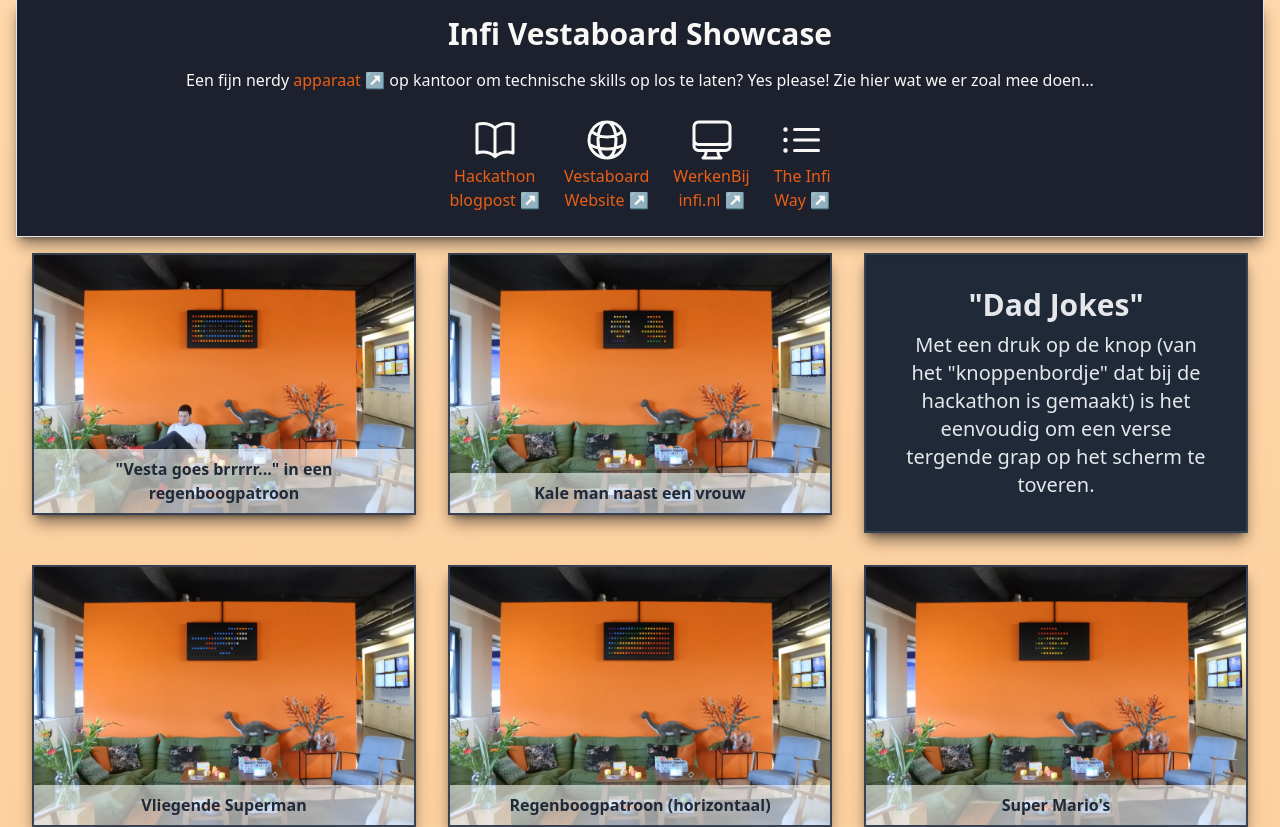
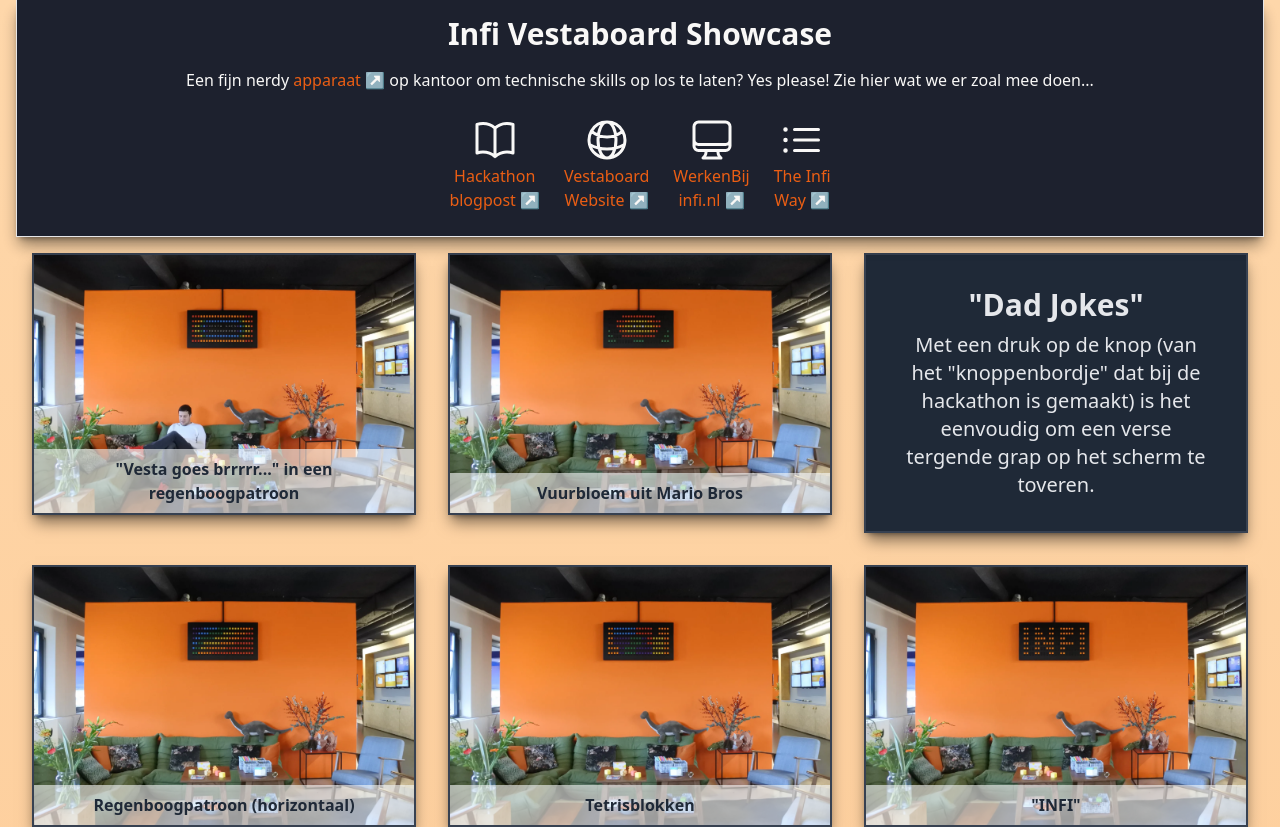
Before and after one commit to infi-nl/vestashowcase, a SvelteKit app: page / in a window 1280 px wide. Shown: the top 827 px of the page. Built offline with nearby package versions, Linux system fonts and the light colour scheme.

Commit message:
Replace SSR shuffling with placeholders

```diff
--- a/src/routes/+page.svelte
+++ b/src/routes/+page.svelte
@@ -1,10 +1,25 @@
 <script lang="ts">
-	import Footer from "./_components/Footer.svelte";
-import HeaderBar from "./_components/HeaderBar.svelte";
-import type { IPhoto } from "./_components/photos";
-	import PhotoThumbnail from "./_components/PhotoThumbnail.svelte";
-	import ThumbnailIntermezzo from "./_components/ThumbnailIntermezzo.svelte";
+  import { onMount  } from 'svelte';
+  import { photos, type IPhoto } from "./_components/photos";
+  import { shuffle } from "../lib/util/shuffle";
+
+  import Footer from "./_components/Footer.svelte";
+  import HeaderBar from "./_components/HeaderBar.svelte";
+  import PhotoThumbnail from "./_components/PhotoThumbnail.svelte";
+  import ThumbnailIntermezzo from "./_components/ThumbnailIntermezzo.svelte";
+
   export let data: { photos: IPhoto[] };
+  let shuffledPhotos: IPhoto[] = data.photos;
+
+  onMount (() => {
+    console.log("onMount");
+    const head = photos[0];
+    const tail = photos.slice(1);
+    shuffledPhotos = [
+        head, // Force a specific picture with a real life person at the start.
+        ...shuffle(tail)
+      ];
+  });
 </script>
 
 <header class="max-w-[1600px] mx-auto">
@@ -12,7 +27,7 @@ import type { IPhoto } from "./_components/photos";
   <HeaderBar />
 
   <div class="grid grid-cols-1 md:grid-cols-2 lg:grid-cols-3 gap-4 xl:gap-8 p-4 md:px-8">
-    {#each data.photos as photo, index}
+    {#each shuffledPhotos as photo, index}
 
       {#if index === 2}
         <ThumbnailIntermezzo class="aspect-[1790/1220]">
@@ -78,7 +93,7 @@ import type { IPhoto } from "./_components/photos";
         </ThumbnailIntermezzo>
       {/if}
 
-      <PhotoThumbnail photo={photo} class="aspect-[1790/1220]" />
+      <PhotoThumbnail {photo} class="aspect-[1790/1220]" />
     {/each}
 
     <ThumbnailIntermezzo class="lg:col-span-3">
--- a/src/routes/+page.ts
+++ b/src/routes/+page.ts
@@ -1,13 +1,11 @@
 import { photos } from "./_components/photos";
-import { shuffle } from "../lib/util/shuffle";
 
 export function load() {
-  const head = photos[0];
-  const tail = photos.slice(1);
-  return {
-    photos: [
-      head, // Force a specific picture with a real life person at the start.
-      ...shuffle(tail)
-    ],
-  };
+  // Ensure the Server-Side Rendered page has the correct number
+  // of empty photo objects. Leave it up to the client page to
+  // shuffle the list per each client's session every time, and
+  // have Svelte replace the empty placeholders with the actual
+  // photo's in a shuffled order.
+  const emptyPhotoObject = { };
+  return { photos: photos.map(() => emptyPhotoObject) };
 }
--- a/src/routes/_components/PhotoThumbnail.svelte
+++ b/src/routes/_components/PhotoThumbnail.svelte
@@ -2,6 +2,14 @@
   import type { IPhoto } from "./photos";
 
   export let photo: IPhoto;
+
+  $: style = photo?.id
+    ? `background-image: url(photos/${photo.id}.webp), linear-gradient(to bottom right, #fb923c, #f97316)`
+    : `background-image: linear-gradient(to bottom right, #fb923c, #f97316)`;
+
+  $: alt = photo?.id
+    ? (photo.alt || photo.id)
+    : "&nbsp;";
 </script>
 
 <div
@@ -14,12 +22,10 @@
     hover:bg-[length:350%] hover:bg-[center_top_22%]
     ${$$props.class}
   `}
-  style={`background-image:
-    url(photos/${photo.id}.webp),
-    linear-gradient(to bottom right, #fb923c, #f97316)`}
+  {style}
 >
   <div class="text-center font-bold p-2 bg-gray-50/60 text-gray-800">
     <span class="sr-only">Foto van een oranje muur met Vestabord, en daarop te zien:</span>
-    {photo.alt || photo.id}
+    {@html alt}
   </div>
 </div>
```
